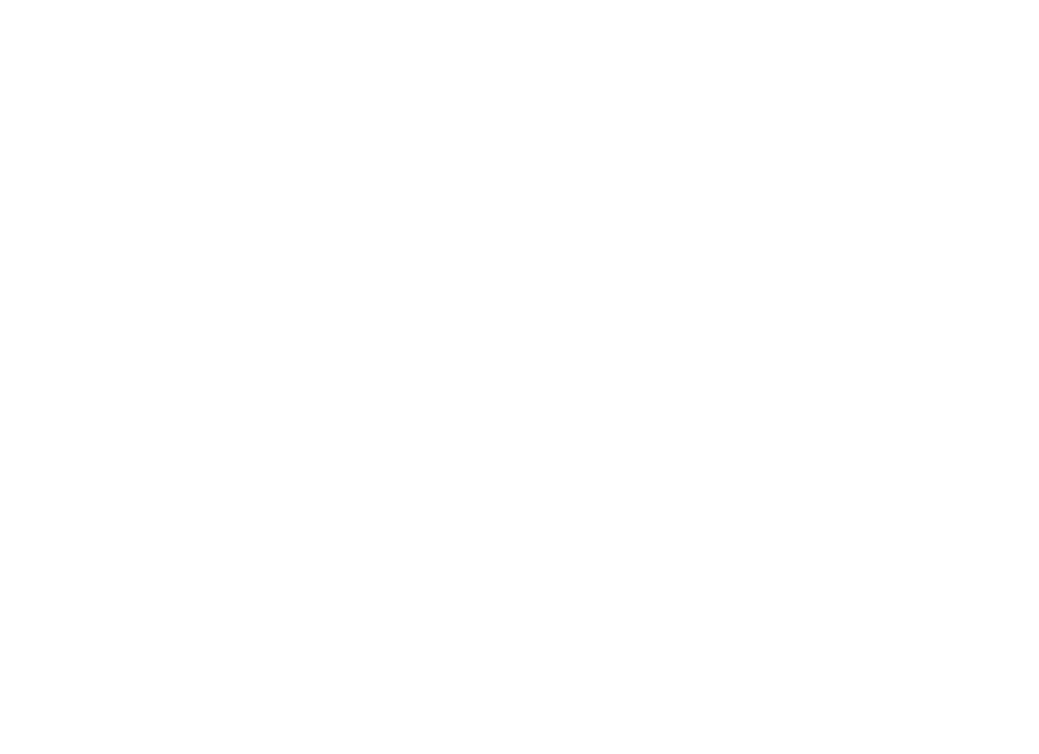
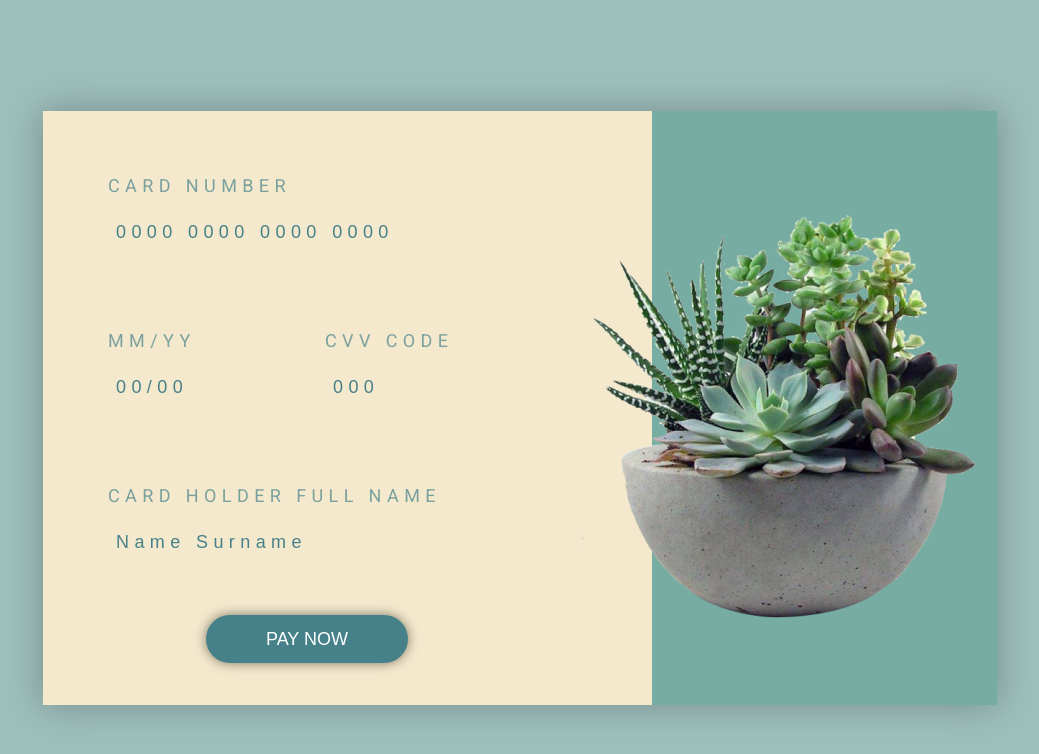
Before and after one commit to lohedengran/Position-forms, a plain HTML site: page index.html in a window 1280 px wide. Shown: the whole page, without its empty margins (128-1167 px from the left). Drawn offline with Linux system fonts and the light colour scheme.

Commit message:
second commit

```diff
--- a/index.html
+++ b/index.html
@@ -1,12 +1,47 @@
 <!DOCTYPE html>
 <html lang="en">
-<head>
-    <meta charset="UTF-8">
-    <meta name="viewport" content="width=device-width, initial-scale=1.0">
-    <title>Document</title>
-    <link rel="stylesheet" href="styles/index.css">
-</head>
-<body>
-
-</body>
+  <head>
+    <meta charset="UTF-8" />
+    <meta name="viewport" content="width=device-width, initial-scale=1.0" />
+    <title>Form</title>
+    <link rel="stylesheet" href="styles/index.css" />
+    <link
+      href="https://fonts.googleapis.com/css?family=Roboto:400,500,700&display=swap"
+      rel="stylesheet"
+    />
+  </head>
+  <body class="body">
+    <div class="form-card">
+      <div class="yellow-box">
+        <form>
+          <label class="card">CARD NUMBER</label>
+          <br />
+          <input
+            type="text"
+            name="Card number"
+            placeholder="0000 0000 0000 0000"
+          />
+          <div class="middle">
+            <label for="MM/YY" class="middle__label"
+              >MM/YY
+              <input type="text" for="MM/YY" placeholder="00/00" />
+            </label>
+            <label for="CVV" class="middle__label"
+              >CVV CODE
+              <input type="text" name="CVV" id="" placeholder="000" />
+            </label>
+          </div>
+          <label class="name">CARD HOLDER FULL NAME</label>
+          <br />
+          <input type="text" name="Name" id="" placeholder="Name Surname" />
+        </form>
+        <div class="last">
+          <button class="button">pay now</button>
+        </div>
+      </div>
+      <div class="green-box">
+        <img src="img/pot.png" class="plant" alt="plant" />
+      </div>
+    </div>
+  </body>
 </html>
--- a/styles/index.css
+++ b/styles/index.css
@@ -0,0 +1,102 @@
+.body {
+  background-color: #9dbebb;
+  height: 100vh;
+  width: 100%;
+  display: flex;
+  justify-content: center;
+  align-items: center;
+  font-family: "Roboto";
+  font-style: normal;
+  font-weight: normal;
+}
+
+.form-card {
+  max-width: 954px;
+  width: 100%;
+  display: flex;
+  height: 594px;
+  box-shadow: 0px 0px 32px rgba(0, 0, 0, 0.25);
+}
+
+.yellow-box {
+  max-width: 609px;
+  width: 100%;
+  box-sizing: border-box;
+  display: flex;
+  flex-direction: column;
+  justify-content: space-around;
+  flex-grow: 2;
+  flex-shrink: 0;
+  background-color: #f4e9cd;
+  font-size: 18px;
+  color: rgba(70, 129, 137, 0.7);
+  padding-top: 64px;
+  padding-left: 65px;
+  padding-bottom: 64px;
+  padding-right: 146px;
+  letter-spacing: 0.3em;
+  line-height: 21px;
+}
+
+input::placeholder {
+  color: #468189;
+  border-bottom: 1px solid #9dbebb;
+  letter-spacing: 0.3em;
+  font-size: 18px;
+  padding: 6px;
+}
+
+input {
+  background-color: transparent;
+  border: none;
+  margin-top: 21px;
+  width: 100%;
+  height: 30px;
+}
+
+.middle {
+  display: flex;
+  flex-direction: row;
+  justify-content: space-between;
+}
+
+.middle__label {
+  display: flex;
+  flex-direction: column;
+  margin-top: 81px;
+  margin-bottom: 81px;
+}
+
+.button {
+  background-color: #468189;
+  color: #ffffff;
+  width: 202px;
+  height: 48px;
+  box-shadow: 0px 0px 12px rgba(0, 0, 0, 0.5);
+  border-radius: 40px;
+  font-size: 18px;
+  border: none;
+  text-transform: uppercase;
+  justify-self: center;
+}
+
+.last {
+  display: flex;
+  justify-content: center;
+  margin-top: 56px;
+}
+
+.green-box {
+  background-color: #77aca2;
+  position: relative;
+  flex-grow: 1;
+  max-width: 345px;
+  width: 100%;
+}
+
+.plant {
+  position: absolute;
+  margin-bottom: 72px;
+  margin-top: 72px;
+  margin-left: -70px;
+}
```
Also changed, not shown: img/pot.png (added).
